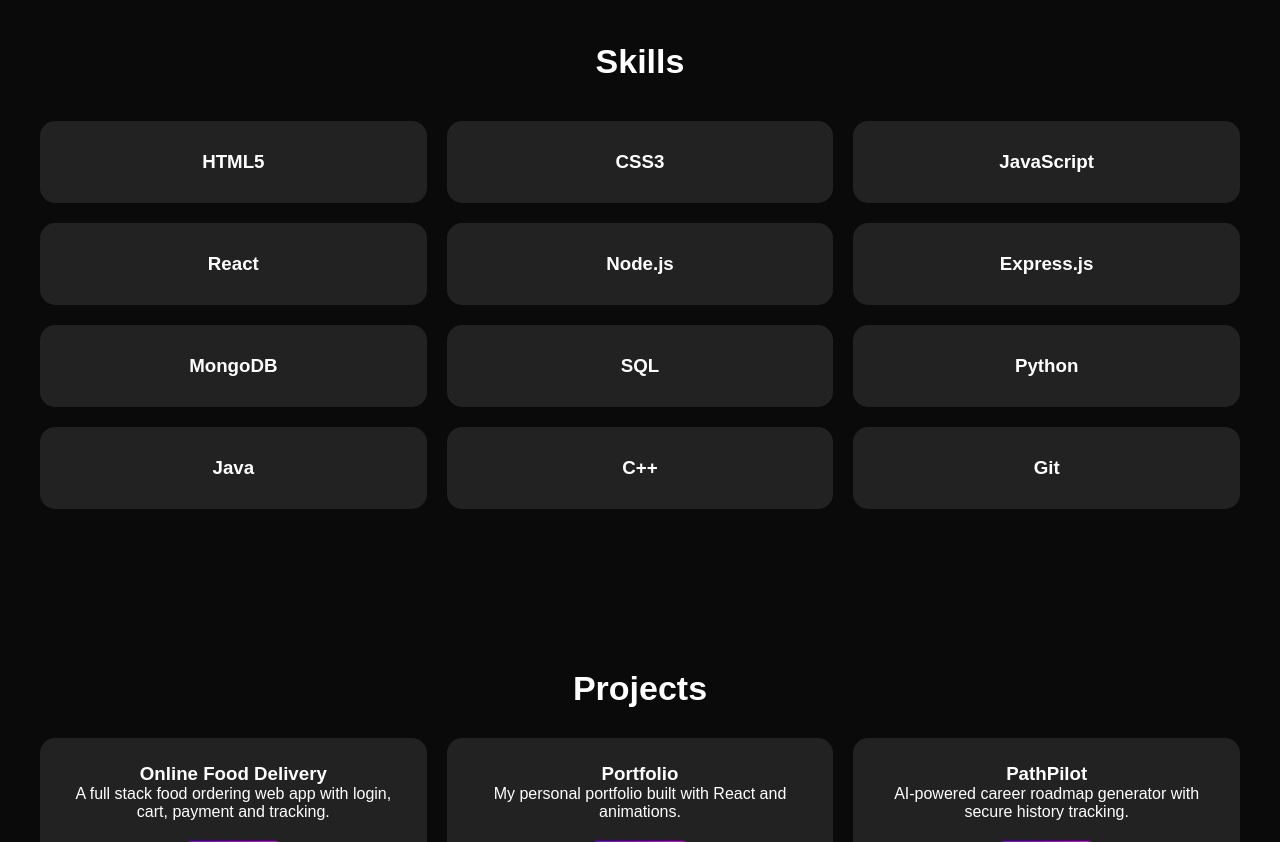
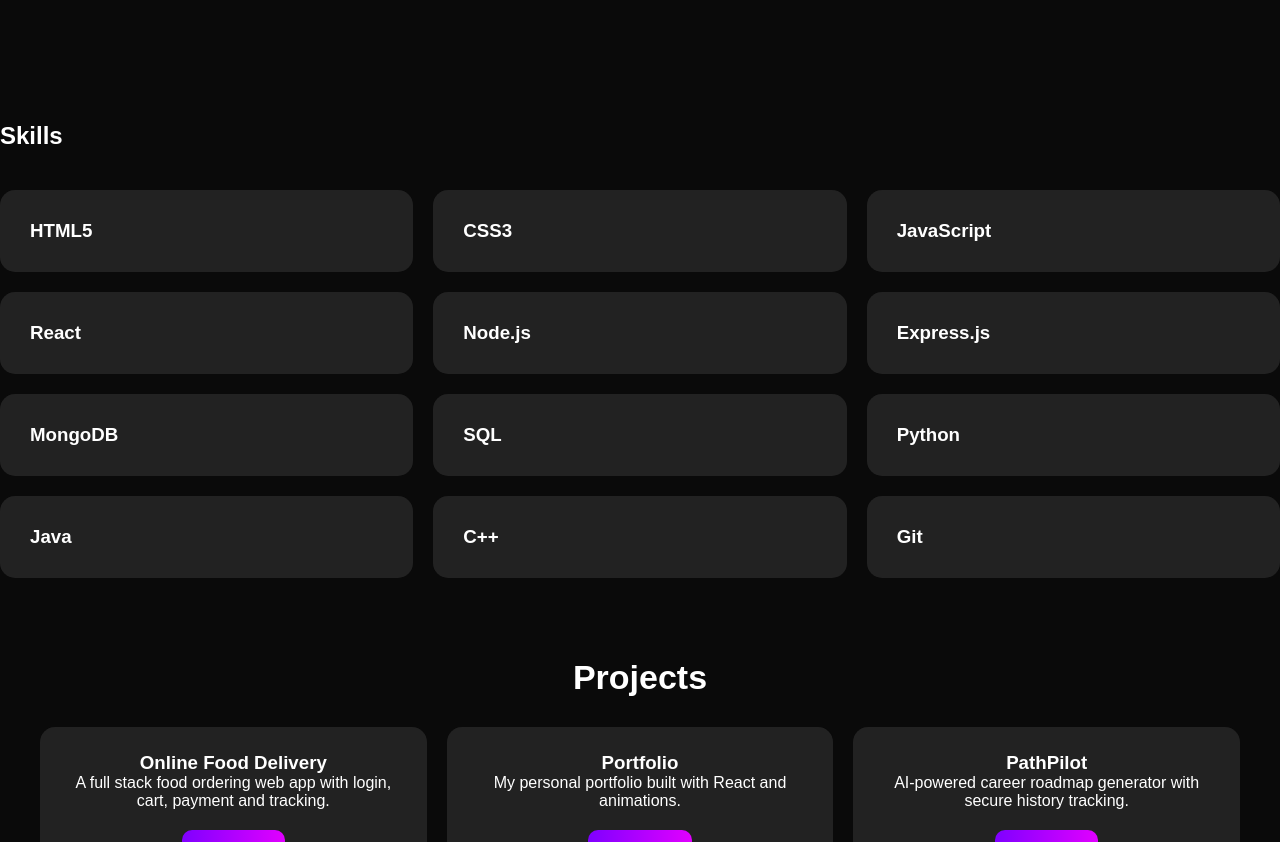
Before and after one commit to yagnesh471/myprofile, a React (Vite) app: page / in a window 1280 px wide. Shown: the part 1100-1942 px from the top of the page. Built offline with nearby package versions, Linux system fonts and the light colour scheme.

Commit message:
Add skills section to App component

```diff
--- a/src/App.jsx
+++ b/src/App.jsx
@@ -165,7 +165,9 @@ export default function Portfolio() {
           strong interest in data analysis and building efficient,
           real-world applications.
         </p>
+      </section>
 
+      <section id="skills" className="skills">
         <h2 style={{ marginTop: "60px" }}>Skills</h2>
 
         <div className="skills-grid">
```
